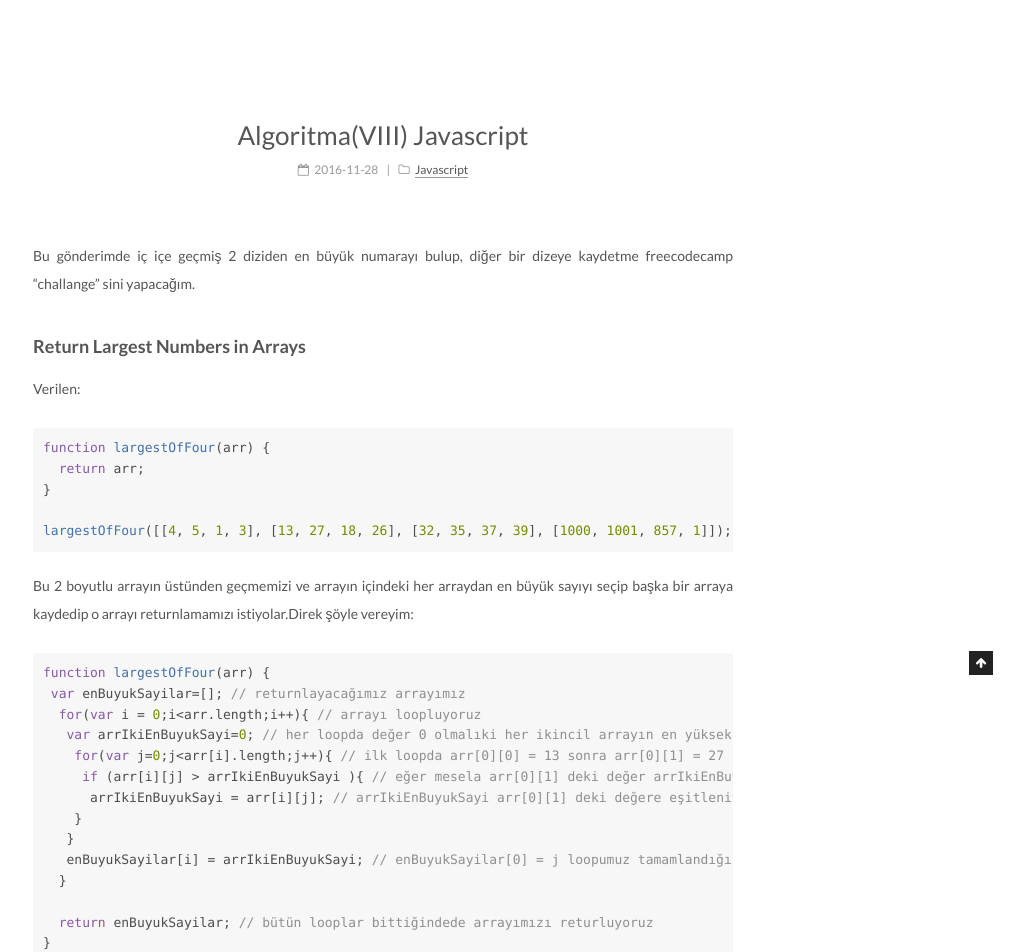
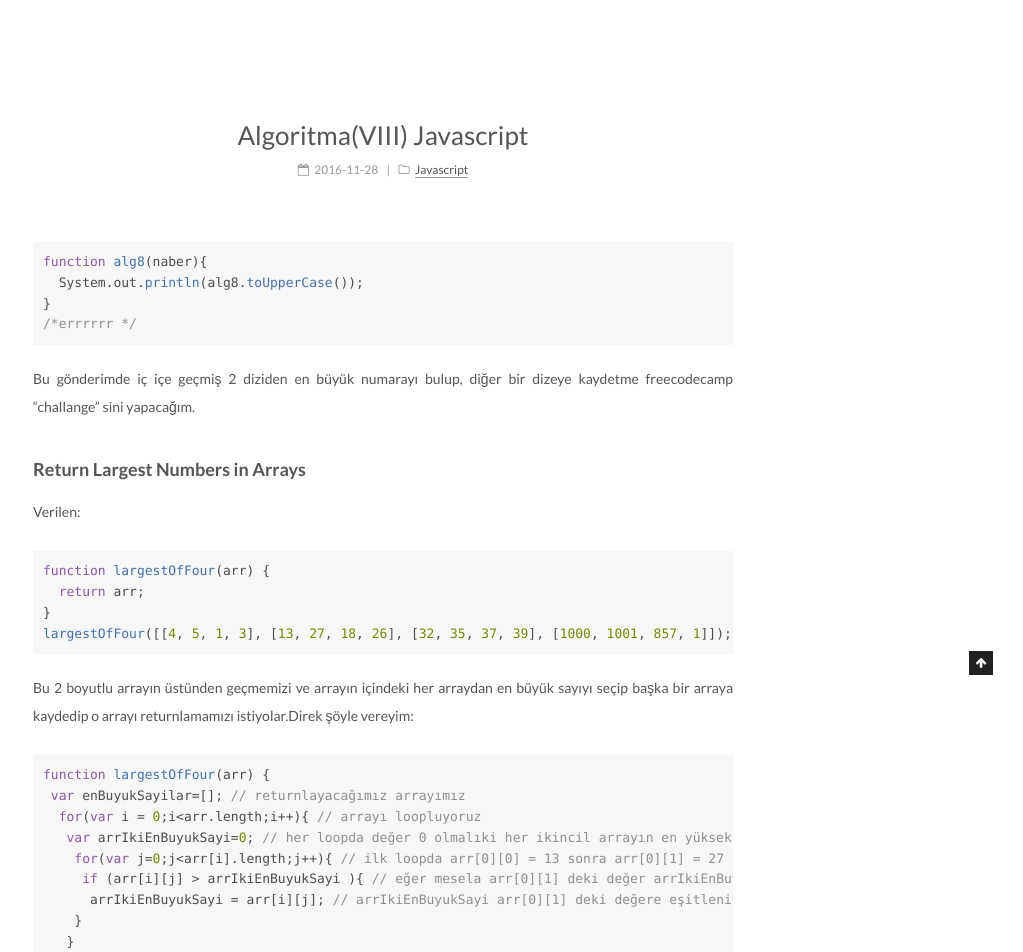
Before and after one commit to sergenp/sergenp.github.io, a Jekyll site: the page built from _posts/2016-11-28-algoritma8-javascript.md, in a window 1280 px wide. Shown: the part 325-1277 px from the top of the page, without its empty margins (257-1280 px from the left). Built offline with Jekyll 4.4.1, drawn with Linux system fonts in a browser that asks for light colours.

Commit message:
Update 2016-11-28-algoritma8-javascript.md

```diff
--- a/_posts/2016-11-28-algoritma8-javascript.md
+++ b/_posts/2016-11-28-algoritma8-javascript.md
@@ -7,20 +7,21 @@ tags:
 - algoritma
 ---
 
+{% highlight js %}
+function alg8(naber){
+  System.out.println(alg8.toUpperCase());
+}
+/*errrrrr */
+{% endhighlight %}
 Bu gönderimde iç içe geçmiş 2 diziden en büyük numarayı bulup, diğer bir dizeye kaydetme freecodecamp "challange" sini yapacağım.
-
 ### Return Largest Numbers in Arrays
 
 Verilen:
-
 {%highlight js%}
-
 function largestOfFour(arr) {
   return arr;
 }
-
 largestOfFour([[4, 5, 1, 3], [13, 27, 18, 26], [32, 35, 37, 39], [1000, 1001, 857, 1]]);
-
 {%endhighlight%}
 
 Bu 2 boyutlu arrayın üstünden geçmemizi ve arrayın içindeki her arraydan en büyük sayıyı seçip başka bir arraya kaydedip o arrayı returnlamamızı istiyolar.Direk şöyle vereyim:
```
